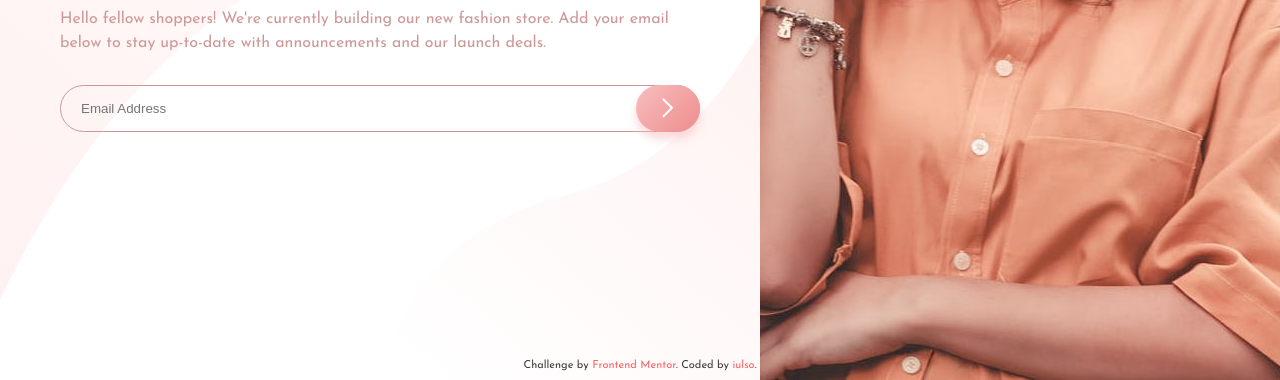
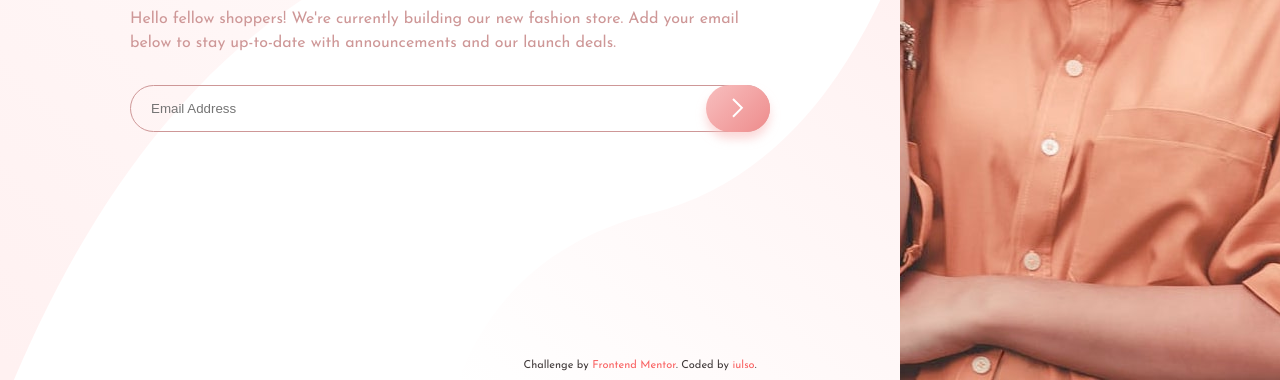
Before and after one commit to iulso/fem-coming-soon-page, a website: page index.html in a window 1280 px wide. Shown: the part 420-800 px from the top of the page. Drawn offline with Linux system fonts and the light colour scheme.

Commit message:
Styles updated

```diff
--- a/app/scss/components/header.scss
+++ b/app/scss/components/header.scss
@@ -6,6 +6,10 @@
   @include breakpoint-up(medium) {
     position: fixed;
     margin: rem(35) 0;
+  }
+
+  @include breakpoint-up(large) {
+    margin: rem(50) 0;
   }
 }
 
--- a/app/scss/globals/layout.scss
+++ b/app/scss/globals/layout.scss
@@ -5,6 +5,10 @@
 
   @include breakpoint-up(medium) {
     padding: 0 rem(60);
+  }
+
+  @include breakpoint-up(large) {
+    padding: 0 rem(130);
   }
 }
 
```
Also changed, not shown: dist/style.css, 1 other file.
